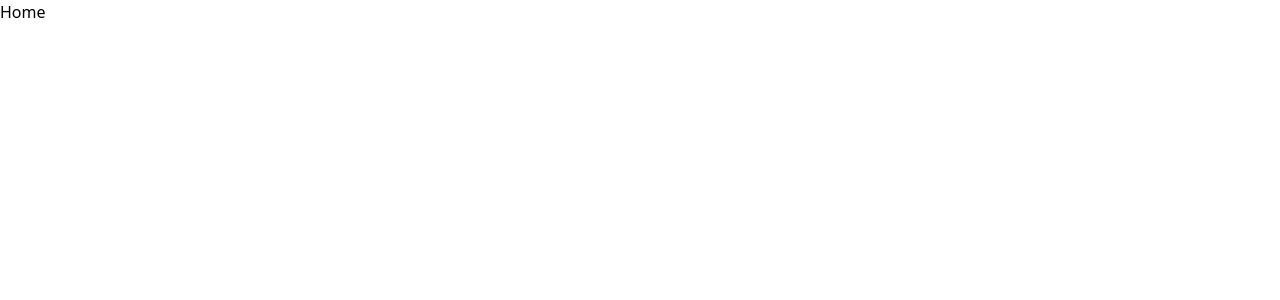
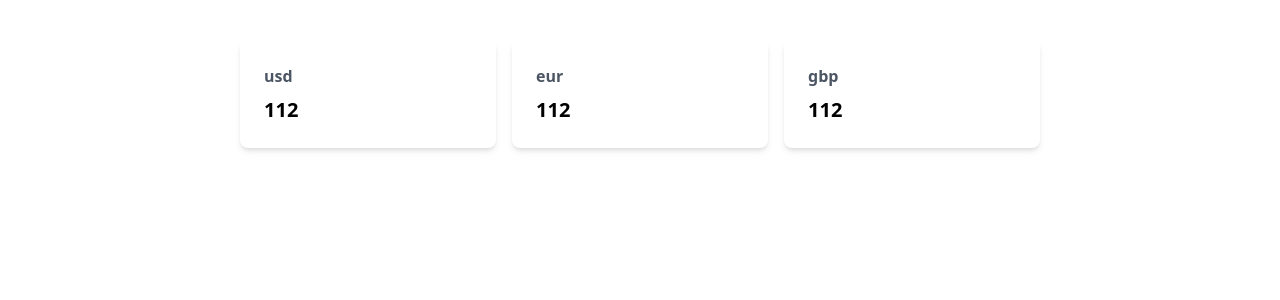
Before and after one commit to priyanshiiit/btc-tracker, a React (Create React App) app: page / in a window 1280 px wide. Shown: the top 300 px of the page. Built offline with nearby package versions, Linux system fonts and the light colour scheme.

Commit message:
Adds price card

```diff
--- a/src/App.tsx
+++ b/src/App.tsx
@@ -3,7 +3,7 @@ import { BrowserRouter as Router, Routes, Route } from "react-router-dom";
 import OverviewPage from "./pages/OverviewPage";
 import HomePage from "./pages/HomePage";
 
-const AppRouter: React.FC = () => {
+const AppRouter = () => {
   return (
     <Router>
       <Routes>
--- /dev/null
+++ b/src/components/Card.tsx
@@ -0,0 +1,14 @@
+import React from "react";
+
+const Card = ({ symbol, price }: { symbol: string; price: number }) => {
+  return (
+    <div className="bg-white rounded-lg shadow-md p-6 w-64">
+      <div className="flex flex-col">
+        <span className="text-gray-600 font-semibold mb-2">{symbol}</span>
+        <span className="text-xl font-bold">{price}</span>
+      </div>
+    </div>
+  );
+};
+
+export default Card;
--- a/src/pages/HomePage.tsx
+++ b/src/pages/HomePage.tsx
@@ -1,8 +1,20 @@
-import React from 'react'
+import React from "react";
+import Card from "../components/Card";
 
+const data = [
+  { sybmol: "usd", price: 112 },
+  { sybmol: "eur", price: 112 },
+  { sybmol: "gbp", price: 112 },
+];
 
-const HomePage=()=>{
-    return <h1>Home</h1>
-}
+const HomePage = () => {
+  return (
+    <div className="flex flex-wrap gap-4 justify-center mt-10">
+      {data.map((value: any, index: any) => {
+        return <Card key={index} symbol={value.sybmol} price={value.price} />;
+      })}
+    </div>
+  );
+};
 
-export default HomePage
+export default HomePage;
```
